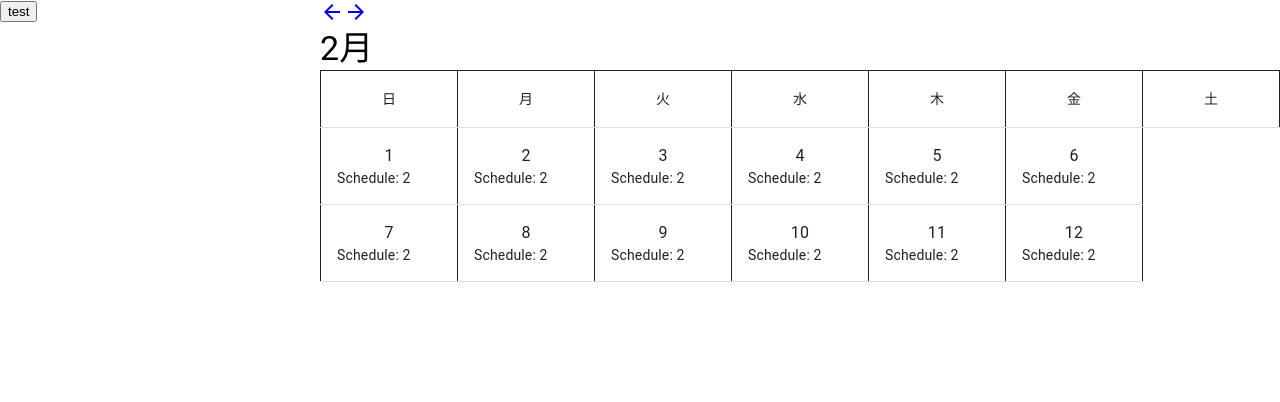
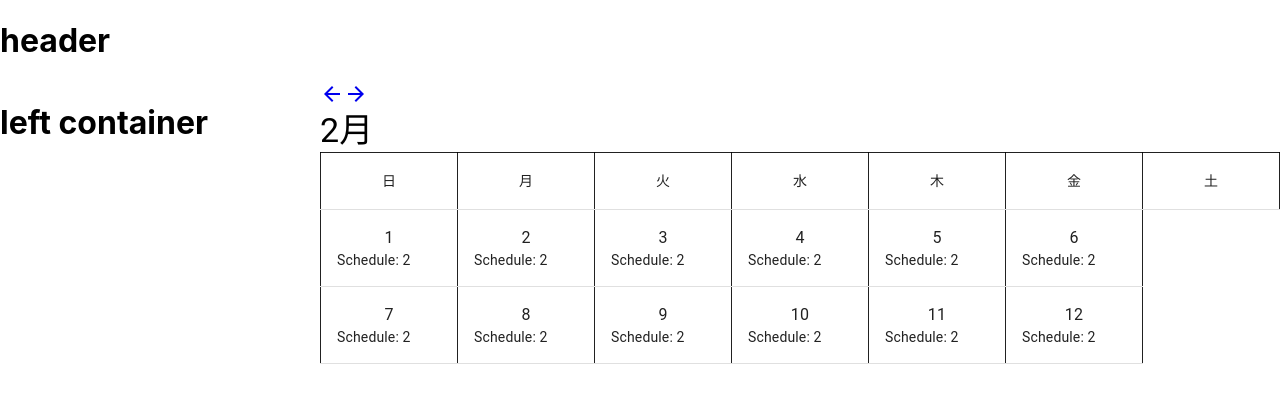
Before and after one commit to Siroyaka/react-redux-calendar, a React (Create React App) app: page /2 in a window 1280 px wide. Shown: the top 402 px of the page. Built offline with nearby package versions, Linux system fonts and the light colour scheme.

Commit message:
add overview

```diff
--- a/src/App.tsx
+++ b/src/App.tsx
@@ -1,6 +1,6 @@
 import React from 'react';
 import './App.css';
-import Container from './containers/hooksindex';
+import Overview from './Overview';
 import {BrowserRouter, Route, Redirect, Switch} from 'react-router-dom';
 
 const App = () => {
@@ -9,7 +9,7 @@ const App = () => {
       <Switch>
         <Redirect exact path="/" to="/2" />
         <Route path='/:id'>
-          <Container />
+          <Overview />
         </Route>
       </Switch>
     </BrowserRouter>
--- /dev/null
+++ b/src/Overview.css
@@ -0,0 +1,17 @@
+header {
+    border-bottom: 1px;
+    height: 10%;
+}
+
+.body-items {
+    display: flex;
+    flex-direction: row;
+}
+
+.left-container {
+    width: 25%;
+}
+
+.right-container {
+    width: 75%;
+}
--- /dev/null
+++ b/src/Overview.tsx
@@ -0,0 +1,26 @@
+import React from 'react';
+
+import Header from './component/Header';
+import LeftContainer from './containers/LeftContainer';
+import RightContainer from './containers/hooksindex';
+import './Overview.css';
+
+const Overview : React.FC = () => {
+    return(
+        <React.Fragment>
+            <header>
+                <Header />
+            </header>
+            <div className='body-items'>
+                <div className='left-container'>
+                    <LeftContainer />
+                </div>
+                <div className='right-container'>
+                    <RightContainer />
+                </div>
+            </div>
+        </React.Fragment>
+    );
+}
+
+export default Overview;
--- a/src/component/CalendarForm.tsx
+++ b/src/component/CalendarForm.tsx
@@ -29,18 +29,11 @@ const CalendarForm = (props: Props) => {
 
     let monthData = getData(urlMonth, schedules);
     return (
-        <div className='calendar-split'>
-            <div className='left-calendar'>
-                <button onClick={() => props.pageMove(2)}>test</button>
-            </div>
-
-            <div className='right-calendar'>
-                <PrevSelector link={urlMonth - 1} />
-                <NextSelector link={urlMonth + 1} />
-                <MonthCalender {...monthData} />
-            </div>
-
-        </div>
+        <React.Fragment>
+            <PrevSelector link={urlMonth - 1} />
+            <NextSelector link={urlMonth + 1} />
+            <MonthCalender {...monthData} />
+        </React.Fragment>
     );
 }
 
--- a/src/component/Header.tsx
+++ b/src/component/Header.tsx
@@ -11,3 +11,5 @@ const Header: React.FC<Props> = (props) => {
         <h1>header</h1>
     );
 }
+
+export default Header;
--- /dev/null
+++ b/src/containers/LeftContainer.tsx
@@ -0,0 +1,9 @@
+import React from 'react';
+
+const LeftContainer : React.FC = () => {
+    return(
+        <h1>left container</h1>
+    );
+}
+
+export default LeftContainer;
```
